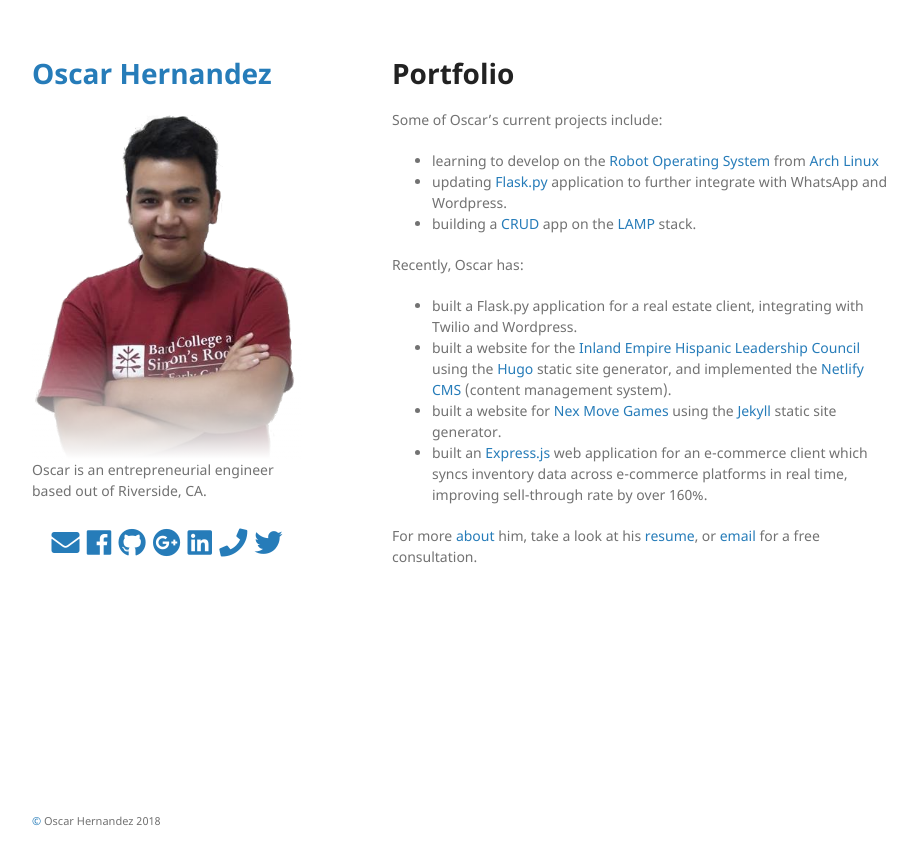
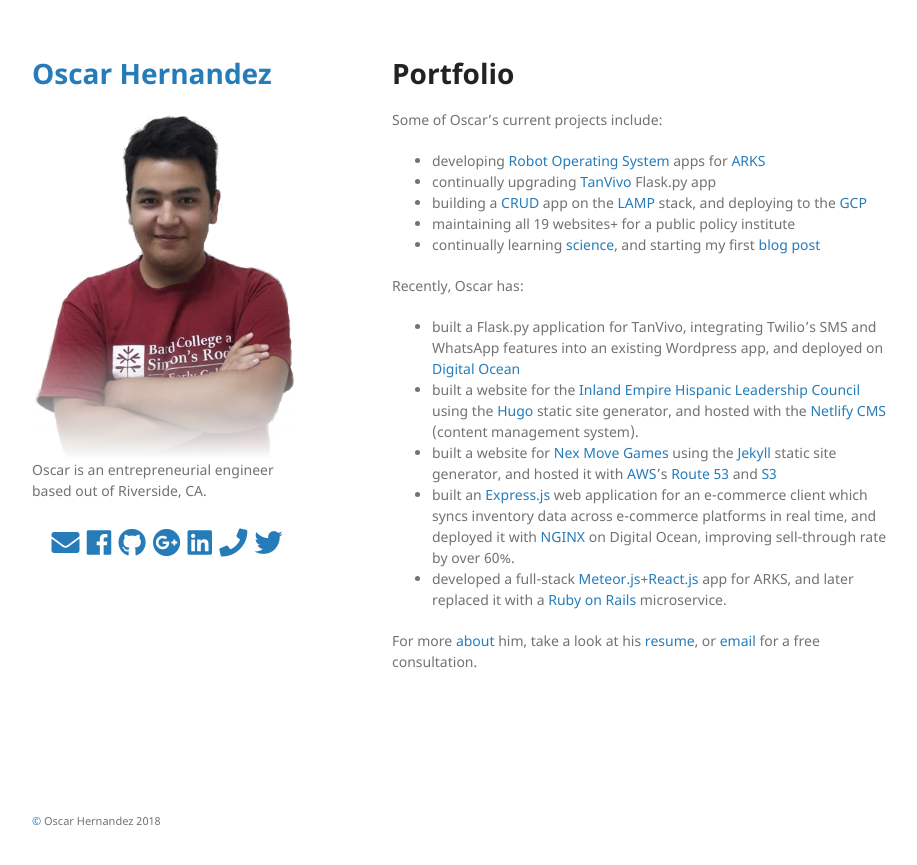
Before and after one commit to mathemonads/mathemonads.github.io, a Jekyll site: the page built from portfolio/index.md, in a window 1280 px wide. Shown: the top 865 px of the page, without its empty margins (178-1095 px from the left). Built offline with Jekyll 4.4.1, drawn with Linux system fonts in a browser that asks for light colours; nearby versions of some CDN libraries.

Commit message:
update portfolio

```diff
--- a/portfolio/index.md
+++ b/portfolio/index.md
@@ -6,14 +6,17 @@ layout: default
 # Portfolio
 
 Some of Oscar's current projects include:
-- learning to develop on the [Robot Operating System](https://wiki.ros.org/) from [Arch Linux](https://www.archlinux.org/ "Arch Linux")
-- updating [Flask.py](http://flask.pocoo.org/ "Flask microframework for Python") application to further integrate with WhatsApp and Wordpress.
-- building a [CRUD](https://en.wikipedia.org/wiki/Create%2C_read%2C_update_and_delete "Create, read, update, and delete") app on the [LAMP](https://en.wikipedia.org/wiki/LAMP_%28software_bundle%29 "Linux Apache MySQL PHP") stack.
+- developing [Robot Operating System](https://wiki.ros.org/) apps for [ARKS](https://arks.tech/)
+- continually upgrading [TanVivo](https://tanvivo.com/) Flask.py app
+- building a [CRUD](https://en.wikipedia.org/wiki/Create%2C_read%2C_update_and_delete "Create, read, update, and delete") app on the [LAMP](https://en.wikipedia.org/wiki/LAMP_%28software_bundle%29 "Linux Apache MySQL PHP") stack, and deploying to the [GCP](https://cloud.google.com/ "Google Cloud Platform")
+- maintaining all 19 websites+ for a public policy institute
+- continually learning [science](/blog/science), and starting my first [blog post](/blog/iiot "A Quick Glance at the Industrial Internet of Things")
 
 Recently, Oscar has:
-- built a Flask.py application for a real estate client, integrating with Twilio and Wordpress.
-- built a website for the [Inland Empire Hispanic Leadership Council](http://iehlc.org "Inland Empire Hispanic Leadership Council") using the [Hugo](https://gohugo.io/ "Hugo") static site generator, and implemented the [Netlify CMS](https://www.netlifycms.org/ "Netlify CMS") (content management system).
-- built a website for [Nex Move Games](http://www.nexmovegames.com "Nex Move Games") using the [Jekyll](https://jekyllrb.com/ "Jekyll") static site generator.
-- built an [Express.js](https://expressjs.com/ "Express web framework for Node.js") web application for an e-commerce client which syncs inventory data across e-commerce platforms in real time, improving sell-through rate by over 160%.
+- built a Flask.py application for TanVivo, integrating Twilio's SMS and WhatsApp features into an existing Wordpress app, and deployed on [Digital Ocean](https://www.digitalocean.com/ "Digital Ocean: Cloud Computing, Simplicity at Scale")
+- built a website for the [Inland Empire Hispanic Leadership Council](http://iehlc.org "Inland Empire Hispanic Leadership Council") using the [Hugo](https://gohugo.io/ "Hugo") static site generator, and hosted with the [Netlify CMS](https://www.netlifycms.org/ "Netlify CMS") (content management system).
+- built a website for [Nex Move Games](http://www.nexmovegames.com "Nex Move Games") using the [Jekyll](https://jekyllrb.com/ "Jekyll") static site generator, and hosted it with [AWS](https://aws.amazon.com/)'s [Route 53](https://aws.amazon.com/route53/) and [S3](https://aws.amazon.com/s3/)
+- built an [Express.js](https://expressjs.com/ "Express web framework for Node.js") web application for an e-commerce client which syncs inventory data across e-commerce platforms in real time, and deployed it with [NGINX](https://nginx.org/ "nginx") on Digital Ocean, improving sell-through rate by over 60%.
+- developed a full-stack [Meteor.js](https://www.meteor.com/ "Meteor")+[React.js](https://reactjs.org/ "React: a JavaScript library for building user interfaces") app for ARKS, and later replaced it with a [Ruby on Rails](https://rubyonrails.org/) microservice.
 
 For more [about](/index#about) him, take a look at his [resume](/assets/docs/resume.pdf), or [email](mailto:98Hernandez.Oscar@gmail.com "98Hernandez.Oscar@gmail.com") for a free consultation.
```
